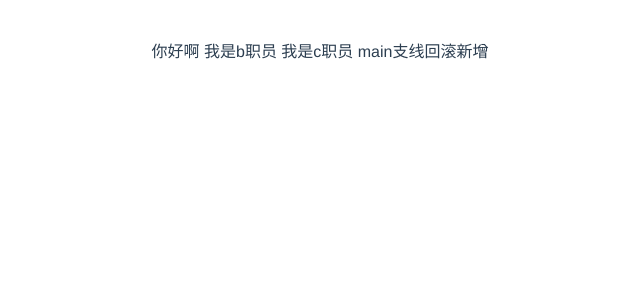
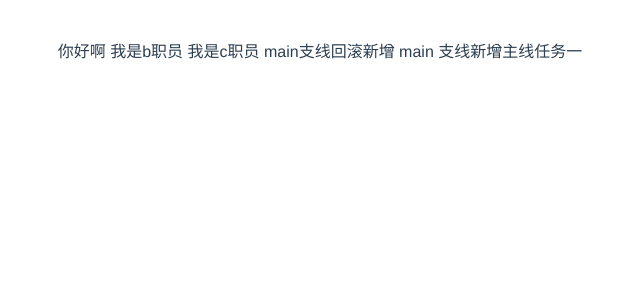
Before and after one commit to abilityRabbit/gitDome, a Vue app: page / in a window 1280 px wide. Shown: the top 300 px of the page, without its empty margins (320-960 px from the left). Built offline with nearby package versions, Linux system fonts and the light colour scheme.

Commit message:
支线新增主线任务一

```diff
--- a/src/App.vue
+++ b/src/App.vue
@@ -4,6 +4,7 @@
     我是b职员
     我是c职员
     main支线回滚新增
+    main 支线新增主线任务一
   </nav>
   <!-- <router-view/> -->
 </template>
```
